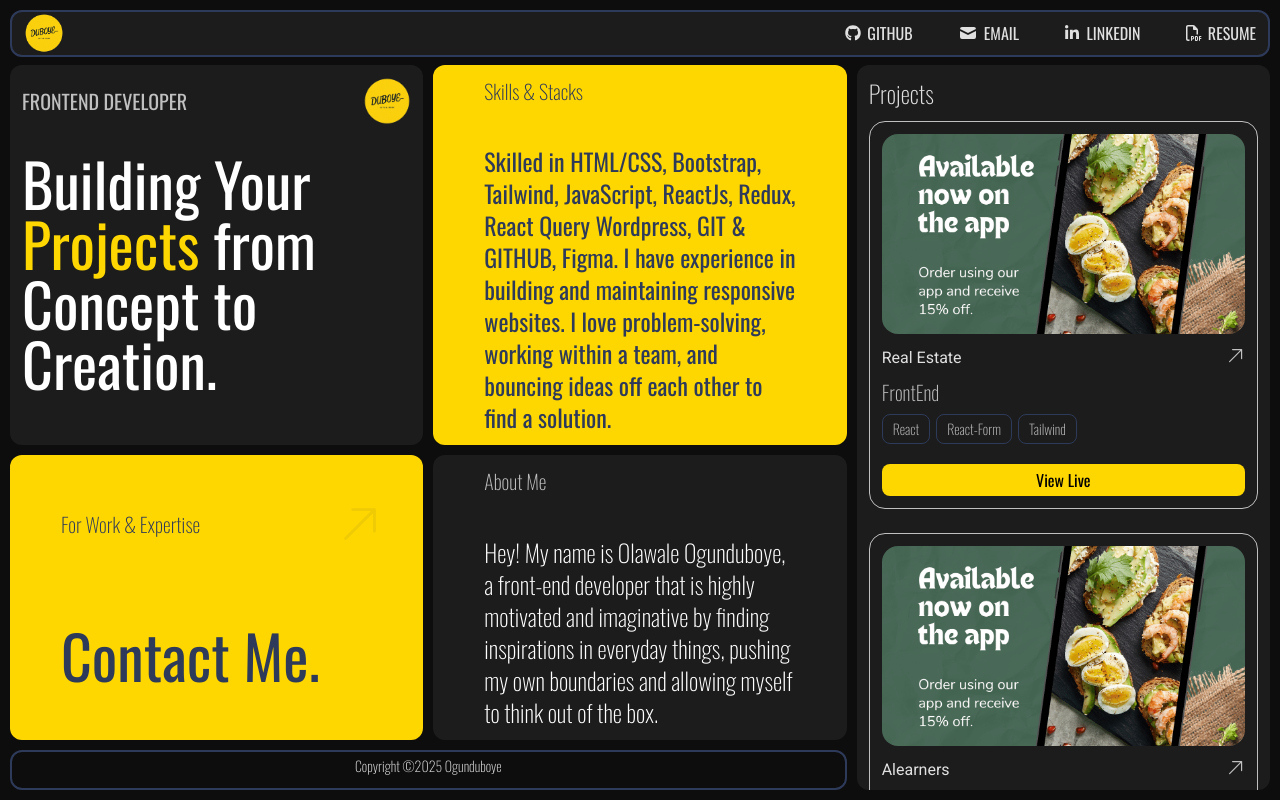
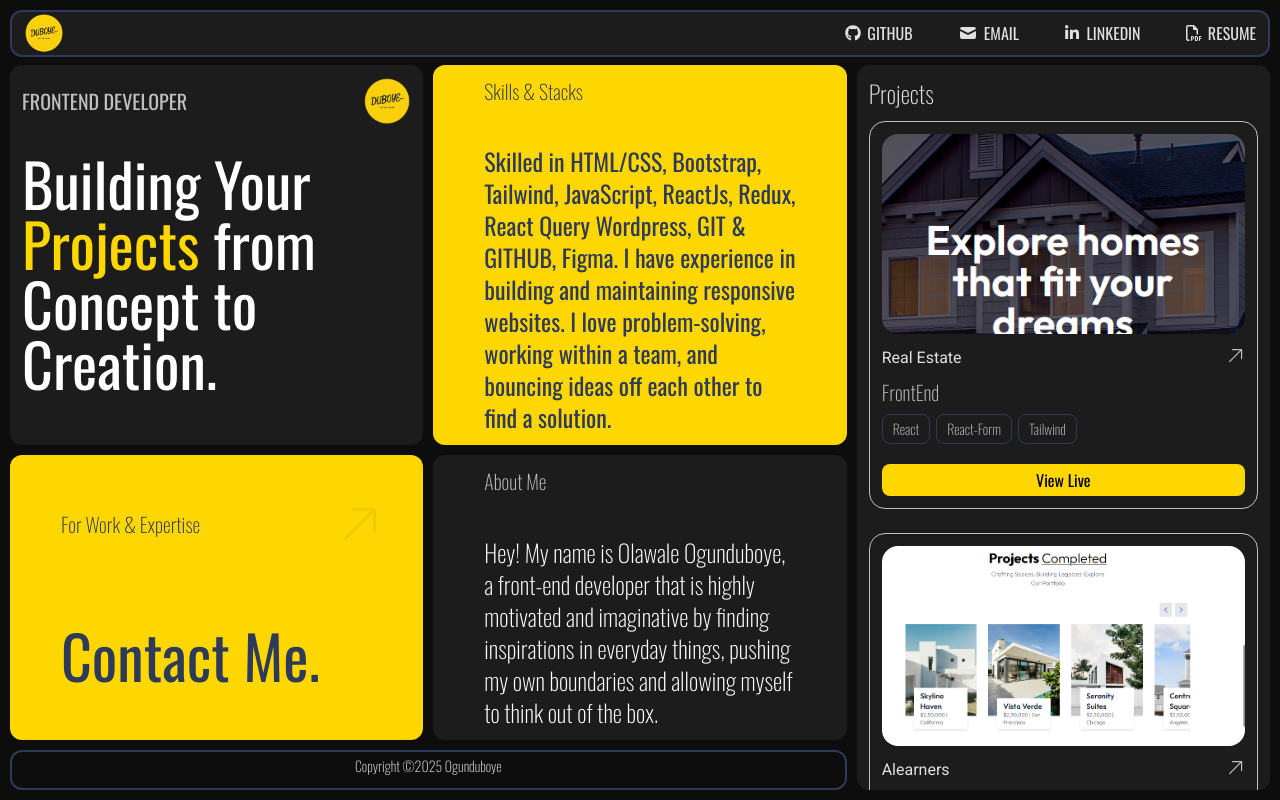
Before and after one commit to dub-ing/portfolio, a React (Vite) app: page / in a window 1280 px wide. Built offline with nearby package versions, Linux system fonts and the light colour scheme.

Commit message:
added project1 and project 2 images

```diff
--- a/src/data.js
+++ b/src/data.js
@@ -1,7 +1,7 @@
 export const data = [
   {
     id: 1,
-    image: "project-3.png",
+    image: "project-1.png",
     tags: ["FrontEnd"],
     title: "Real Estate",
     description:
@@ -11,7 +11,7 @@ export const data = [
   },
   {
     id: 2,
-    image: "project-3.png",
+    image: "project-2.png",
     tags: ["FrontEnd", "BackEnd"],
     title: "Alearners",
     description:
```
Also changed, not shown: public/project-1.png (added), public/project-2.png (added).
